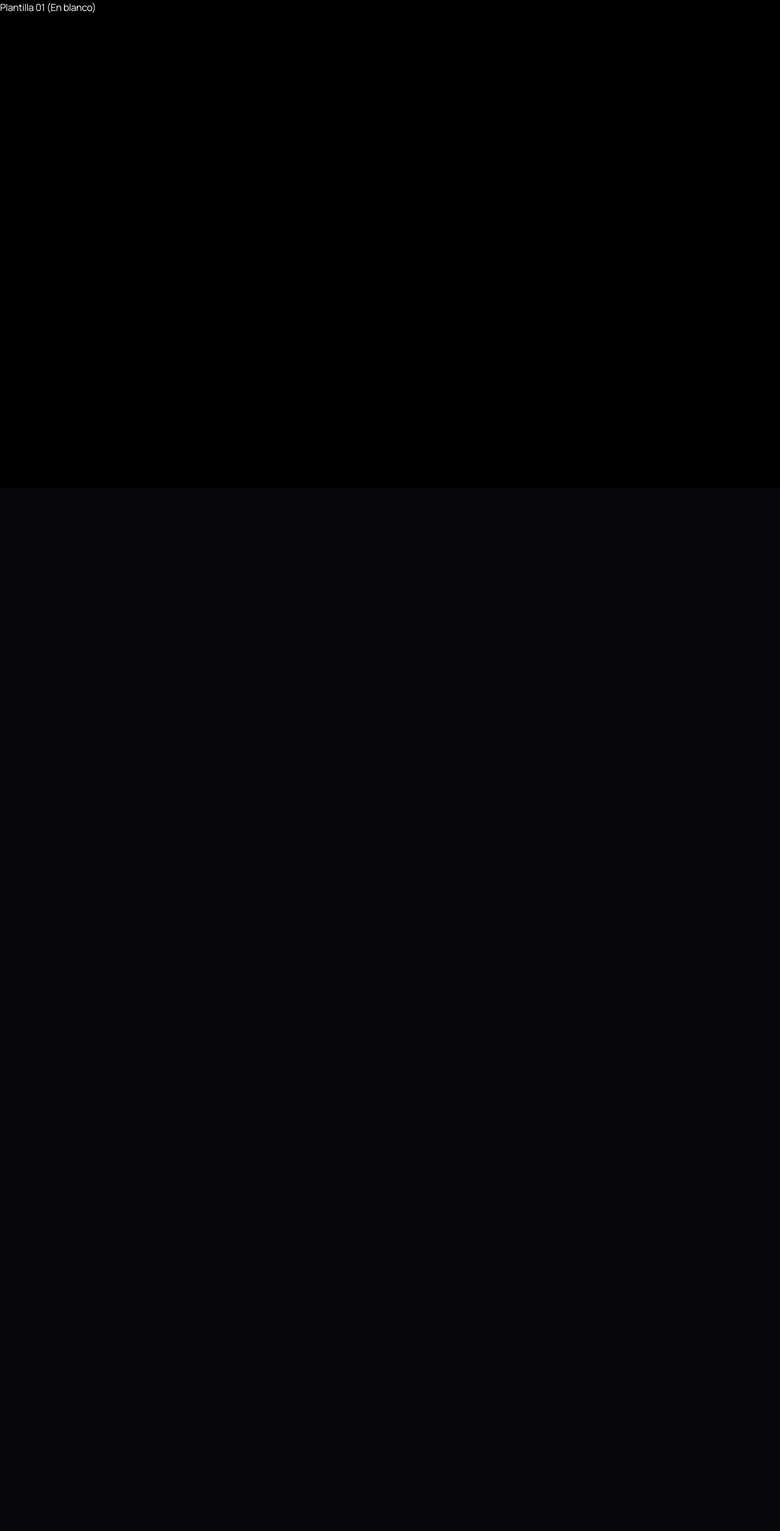
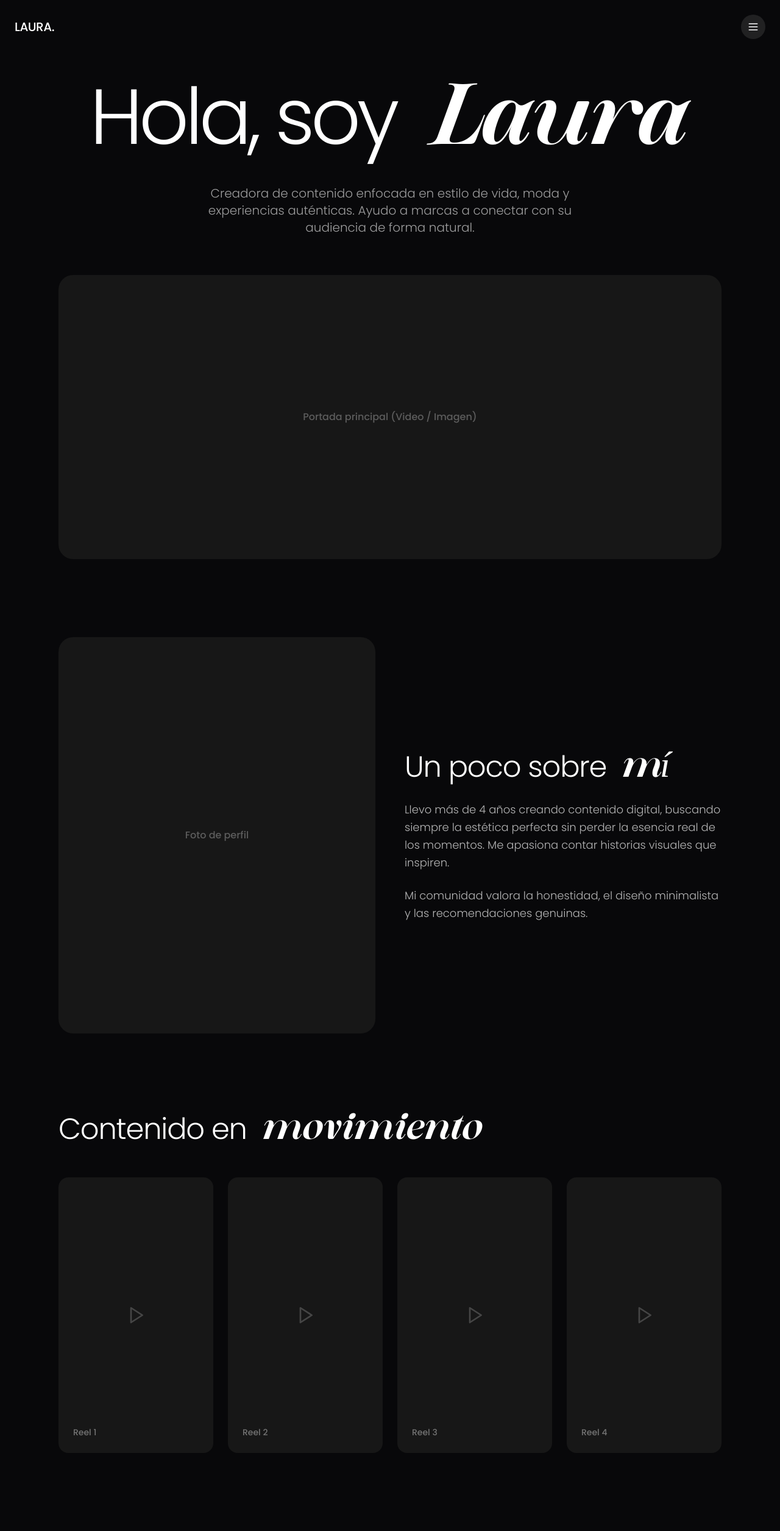
Before and after one commit to Miiles01/miiles-briefs, a React (Vite) app: page /plantilla-01 in a window 1280 px wide. Shown: the top 2511 px of the page at 61% size. Before the commit the page ends 800 px from the top, so only its background shows below. Built offline with nearby package versions, Linux system fonts and the light colour scheme; no server answers.

Commit message:
feat: Add wireframe sections for content creator portfolio template (Laura)

```diff
--- a/src/components/Plantillas/Plantilla01.tsx
+++ b/src/components/Plantillas/Plantilla01.tsx
@@ -1,9 +1,174 @@
 import React from 'react';
+import { Menu, Instagram, Twitter, Mail, Play } from 'lucide-react';
 
 export const Plantilla01: React.FC = () => {
   return (
-    <div className='min-h-screen bg-white dark:bg-black text-black dark:text-white'>
-      <h1>Plantilla 01 (En blanco)</h1>
+    <div className="min-h-screen bg-white dark:bg-[#08080a] text-black dark:text-white font-sans selection:bg-black selection:text-white dark:selection:bg-white dark:selection:text-black">
+
+      {/* Floating Navbar */}
+      <nav className="fixed top-0 left-0 right-0 z-50 p-6 flex justify-between items-center pointer-events-none">
+        <div className="pointer-events-auto mix-blend-difference text-white">
+          <span className="text-xl font-medium tracking-tight uppercase">Laura.</span>
+        </div>
+        <button className="pointer-events-auto w-10 h-10 rounded-full bg-black/5 dark:bg-white/10 backdrop-blur-md flex items-center justify-center hover:scale-105 transition-transform mix-blend-difference text-white">
+          <Menu className="w-5 h-5" />
+        </button>
+      </nav>
+
+      <main className="px-6 md:px-12 lg:px-24 pt-32 pb-24 max-w-7xl mx-auto flex flex-col gap-32">
+
+        {/* Hero Section */}
+        <section className="flex flex-col items-center text-center gap-8">
+          <h1 className="text-5xl md:text-7xl lg:text-9xl tracking-tighter font-light">
+            Hola, soy <span className="font-welth text-6xl md:text-8xl lg:text-[140px]">Laura</span>
+          </h1>
+          <p className="text-lg md:text-xl text-black/60 dark:text-white/60 max-w-2xl font-light">
+            Creadora de contenido enfocada en estilo de vida, moda y experiencias auténticas.
+            Ayudo a marcas a conectar con su audiencia de forma natural.
+          </p>
+          <div className="w-full aspect-[21/9] md:aspect-[21/9] bg-gray-100 dark:bg-neutral-900 rounded-3xl mt-8 overflow-hidden relative group">
+            <div className="absolute inset-0 flex items-center justify-center">
+              <span className="text-black/30 dark:text-white/30 font-medium">Portada principal (Video / Imagen)</span>
+            </div>
+          </div>
+        </section>
+
+        {/* About Me */}
+        <section className="grid grid-cols-1 md:grid-cols-2 gap-12 items-center">
+          <div className="aspect-[4/5] bg-gray-100 dark:bg-neutral-900 rounded-3xl relative">
+             <div className="absolute inset-0 flex items-center justify-center">
+              <span className="text-black/30 dark:text-white/30 font-medium">Foto de perfil</span>
+            </div>
+          </div>
+          <div className="flex flex-col gap-6">
+            <h2 className="text-3xl md:text-5xl font-light tracking-tight">
+              Un poco sobre <span className="font-welth text-4xl md:text-6xl">mí</span>
+            </h2>
+            <p className="text-lg text-black/70 dark:text-white/70 leading-relaxed font-light">
+              Llevo más de 4 años creando contenido digital, buscando siempre la estética perfecta sin perder la esencia real de los momentos. Me apasiona contar historias visuales que inspiren.
+            </p>
+            <p className="text-lg text-black/70 dark:text-white/70 leading-relaxed font-light">
+              Mi comunidad valora la honestidad, el diseño minimalista y las recomendaciones genuinas.
+            </p>
+          </div>
+        </section>
+
+        {/* Reels / Video Content */}
+        <section className="flex flex-col gap-12">
+          <div className="flex justify-between items-end">
+            <h2 className="text-3xl md:text-5xl font-light tracking-tight">
+              Contenido en <span className="font-welth text-4xl md:text-6xl">movimiento</span>
+            </h2>
+          </div>
+          <div className="grid grid-cols-2 md:grid-cols-4 gap-4 md:gap-6">
+            {[1, 2, 3, 4].map((item) => (
+              <div key={item} className="aspect-[9/16] bg-gray-100 dark:bg-neutral-900 rounded-2xl relative group cursor-pointer overflow-hidden flex items-center justify-center">
+                <Play className="w-8 h-8 text-black/20 dark:text-white/20 group-hover:scale-110 transition-transform" />
+                <span className="absolute bottom-6 left-6 text-sm font-medium text-black/40 dark:text-white/40">Reel {item}</span>
+              </div>
+            ))}
+          </div>
+        </section>
+
+        {/* Clients / Brands */}
+        <section className="flex flex-col gap-12 items-center text-center">
+          <h2 className="text-3xl md:text-5xl font-light tracking-tight">
+            Marcas que <span className="font-welth text-4xl md:text-6xl">confían</span>
+          </h2>
+          <div className="flex flex-wrap justify-center gap-8 md:gap-16 opacity-60">
+            {[1, 2, 3, 4, 5].map((item) => (
+              <div key={item} className="w-24 h-12 bg-black/5 dark:bg-white/5 rounded-lg flex items-center justify-center">
+                <span className="text-xs font-medium">Marca {item}</span>
+              </div>
+            ))}
+          </div>
+        </section>
+
+        {/* Portfolio Gallery */}
+        <section className="flex flex-col gap-12">
+           <h2 className="text-3xl md:text-5xl font-light tracking-tight">
+              Dirección de <span className="font-welth text-4xl md:text-6xl">arte</span>
+            </h2>
+          <div className="grid grid-cols-1 md:grid-cols-3 gap-6">
+            <div className="md:col-span-2 aspect-[4/3] bg-gray-100 dark:bg-neutral-900 rounded-3xl flex items-center justify-center">
+              <span className="text-black/30 dark:text-white/30 font-medium">Fotografía destacada</span>
+            </div>
+            <div className="aspect-[4/3] md:aspect-auto bg-gray-100 dark:bg-neutral-900 rounded-3xl flex items-center justify-center">
+              <span className="text-black/30 dark:text-white/30 font-medium">Detalle</span>
+            </div>
+            <div className="aspect-square bg-gray-100 dark:bg-neutral-900 rounded-3xl flex items-center justify-center">
+              <span className="text-black/30 dark:text-white/30 font-medium">Lifestyle</span>
+            </div>
+            <div className="aspect-square bg-gray-100 dark:bg-neutral-900 rounded-3xl flex items-center justify-center">
+              <span className="text-black/30 dark:text-white/30 font-medium">Producto</span>
+            </div>
+            <div className="aspect-square bg-gray-100 dark:bg-neutral-900 rounded-3xl flex items-center justify-center">
+              <span className="text-black/30 dark:text-white/30 font-medium">Editorial</span>
+            </div>
+          </div>
+        </section>
+
+        {/* Testimonials */}
+        <section className="flex flex-col gap-12">
+          <h2 className="text-3xl md:text-5xl font-light tracking-tight text-center">
+            Lo que <span className="font-welth text-4xl md:text-6xl">dicen</span>
+          </h2>
+          <div className="grid grid-cols-1 md:grid-cols-2 gap-8">
+            <div className="p-8 md:p-12 bg-gray-50 dark:bg-neutral-900/50 rounded-3xl flex flex-col gap-6">
+              <p className="text-lg md:text-xl font-light italic leading-relaxed text-black/80 dark:text-white/80">
+                "Laura entendió la visión de nuestra marca desde el primer momento. El contenido que entregó superó nuestras expectativas y conectó de forma increíble."
+              </p>
+              <div>
+                <p className="font-medium">Directora de Marketing</p>
+                <p className="text-sm text-black/50 dark:text-white/50">Marca de Belleza</p>
+              </div>
+            </div>
+            <div className="p-8 md:p-12 bg-gray-50 dark:bg-neutral-900/50 rounded-3xl flex flex-col gap-6">
+              <p className="text-lg md:text-xl font-light italic leading-relaxed text-black/80 dark:text-white/80">
+                "Su estética minimalista era justo lo que necesitábamos. Muy profesional y creativa durante todo el proceso de producción."
+              </p>
+              <div>
+                <p className="font-medium">Fundador</p>
+                <p className="text-sm text-black/50 dark:text-white/50">Startup de Moda</p>
+              </div>
+            </div>
+          </div>
+        </section>
+
+      </main>
+
+      {/* Footer CTA */}
+      <footer className="bg-black text-white dark:bg-white dark:text-black py-24 px-6 md:px-12 mt-12 rounded-t-[3rem]">
+        <div className="max-w-4xl mx-auto flex flex-col items-center text-center gap-10">
+          <h2 className="text-5xl md:text-7xl lg:text-8xl tracking-tighter font-light">
+            Vamos a <span className="font-welth text-6xl md:text-8xl lg:text-9xl">colaborar</span>
+          </h2>
+          <p className="text-lg md:text-xl opacity-70 font-light max-w-xl">
+            ¿Tienes un proyecto en mente o quieres que tu marca destaque con contenido auténtico? Hablemos.
+          </p>
+
+          <button className="mt-4 px-8 py-4 bg-white text-black dark:bg-black dark:text-white rounded-full font-medium flex items-center gap-3 hover:scale-105 transition-transform">
+            <Mail className="w-5 h-5" />
+            Escribir un correo
+          </button>
+
+          {/* Spacer using margin to replace dividers */}
+          <div className="w-full mt-16 mb-4"></div>
+
+          <div className="w-full flex flex-col md:flex-row justify-between items-center gap-6 opacity-70 text-sm">
+            <p>Laura © 2026. Diseño inspirado.</p>
+            <div className="flex gap-6">
+              <a href="#" className="hover:opacity-100 transition-opacity flex items-center gap-2">
+                <Instagram className="w-4 h-4" /> Instagram
+              </a>
+              <a href="#" className="hover:opacity-100 transition-opacity flex items-center gap-2">
+                <Twitter className="w-4 h-4" /> Twitter
+              </a>
+            </div>
+          </div>
+        </div>
+      </footer>
+
     </div>
   );
 };
--- a/src/index.css
+++ b/src/index.css
@@ -1,3 +1,5 @@
+@import url('https://fonts.googleapis.com/css2?family=Poppins:wght@300;400;500;600;700&display=swap');
+
 @import url('https://fonts.googleapis.com/css2?family=Manrope:wght@300;400;500&display=swap');
 
 @font-face {
--- a/tailwind.config.js
+++ b/tailwind.config.js
@@ -8,7 +8,7 @@ export default {
   theme: {
     extend: {
       fontFamily: {
-        sans: ['Manrope', 'system-ui', 'sans-serif'],
+        sans: ['Poppins', 'Manrope', 'system-ui', 'sans-serif'],
         welth: ['WelthCatritz', 'Welth Catritz', 'serif'],
         editorial: ['WelthCatritz', 'Welth Catritz', 'serif'],
       },
```
